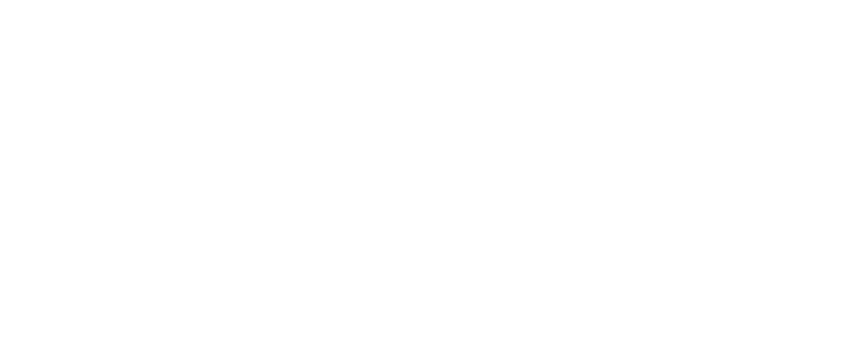
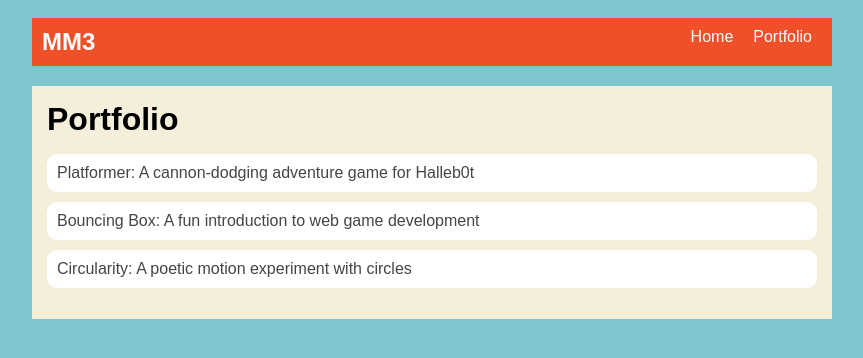
Before and after one commit to mikeymcbride3/mikeymcbride3.github-io, a plain HTML site: page portfolio.html in a window 1280 px wide. Shown: the whole page, without its empty margins (208-1071 px from the left). Drawn offline with Linux system fonts and the light colour scheme.

Commit message:
bouncing box

```diff
--- a/index.html
+++ b/index.html
@@ -1,13 +1,51 @@
 <!DOCTYPE html>
 <html>
   <head>
-    <title>CHANGE ME</title>
+    <title>Mikey Website</title>
+    <link rel="stylesheet" href="style.css">
   </head>
 
   <body>
-    <!-- All content goes here -->
+    <!-- Visible HTML elements GO HERE  -->
     <div id="all-contents">
 
+      <nav>
+        <h1>MM3</h1>
+        <ul id="nav-ul">
+            <li class="nav-li">
+                <a href="index.html"> Home </a>
+            </li>
+            <li class="nav-li">
+                <a href="portfolio.html"> Portfolio </a>
+            </li>
+        </ul>
+      </nav>
+
+      <main>
+        <!-- Sidebar section -->
+        <div class="sidebar">
+          <img class="sidebar-img" src="https://bmw.scene7.com/is/image/BMW/g80_stage_dsk_fb?qlt=80&wid=1024&fmt=webp">
+        </div>
+
+        <!-- Content Section -->
+
+        <div class="content">
+
+            <h1>Mikey Mcbride</h1>
+            <p>Senior at Geroge Washington Carver High School</p>
+             <!-- Interests section -->
+
+              <div id="interests">
+                <h3>Interest</h3>
+                <ul>
+                    <li>Basketball</li>
+                    <li>Rapping</li>
+                    <li>Intense Meditation</li>
+                </ul>
+              </div>
+
+        </div>
+      </main>
     </div>
   </body>
 </html>
--- a/portfolio.html
+++ b/portfolio.html
@@ -0,0 +1,41 @@
+<!DOCTYPE html>
+<html>
+  <head>
+    <title>MM3</title>
+    <link rel="stylesheet" href="style.css" />
+  </head>
+
+  <body>
+    <!-- All content goes here -->
+    <div id="all-contents">
+      <nav>
+        <h1>MM3</h1>
+        <ul id="nav-ul">
+           <li class="nav-li">
+                <a href="index.html">Home</a>
+            </li>
+            <li class="nav-li">
+                <a href="portfolio.html">Portfolio</a>
+            </li>
+        </ul>
+      </nav>
+
+      <main>
+        <div class="content">
+            <h1>Portfolio</h1>
+            <ul id="portfolio">
+                <li>
+                    <a href="fsd-projects/platformer/">Platformer: A cannon-dodging adventure game for Halleb0t</a>
+                </li>
+                <li>
+                    <a href="fsd-projects/bouncing-box/">Bouncing Box: A fun introduction to web game development</a>
+                </li>
+                <li>
+                    <a href="fsd-projects/circularity/">Circularity: A poetic motion experiment with circles</a>
+                </li>
+            </ul>
+        </div>
+      </main>
+    </div>
+  </body>
+</html>
--- a/style.css
+++ b/style.css
@@ -0,0 +1,101 @@
+body {
+    background: rgb(125, 198, 205);
+    color: rgb(45, 45, 45);
+    padding: 10px;
+    font-family: Arial, sans-serif;
+}
+
+#all-contents {
+    max-width: 800px;
+    margin: auto;
+}
+
+/* navigation menu */
+nav {
+    background: rgb(239, 80, 41);
+    margin: 0 auto;
+    display: flex;
+    padding: 10px;
+}
+
+h1 {
+    display: flex;
+    align-items: center;
+    color: white;
+    flex: 1;
+    margin: 0;
+}
+
+#nav-ul {
+    list-style-type: none;
+    margin: 0;
+    padding: 0;
+    display: flex;
+}
+
+.nav-li {
+    display: inline-block;
+    padding: 0 10px;
+}
+
+a {
+    text-decoration: none;
+    color: #fff;
+}
+
+/* main container area beneath menu */
+main {
+    background: rgb(245, 238, 219);
+    display: flex;
+    margin-top: 20px;
+}
+
+.sidebar {
+    margin-right: 25px;
+    padding: 10px;
+}
+
+.sidebar-img {
+    width: 200px;
+}
+
+.content {
+    flex: 1;
+    padding: 15px;
+}
+
+/* interests section styles */
+#interests {
+    border: 4px silver ridge;
+    padding: 8px;
+    margin-top: 20px;
+}
+
+h2, h3 {
+    margin: 0px;
+}
+/* Portfolio styles */
+.content h1 {
+  color: black;
+}
+
+#portfolio {
+  list-style-type: none;
+  padding-left: 0;
+}
+
+#portfolio li {
+  background: #fff;
+  padding: 10px;
+  border-radius: 10px;
+  margin-bottom: 10px;
+}
+
+#portfolio li:hover {
+  background: #eee;
+}
+
+#portfolio a {
+  text-decoration: none;
+  color: #454545;
+}
```
Also changed, not shown: fsd-projects/bouncing-box/index.html (+24 -6 lines), fsd-projects/platformer/platformer.js (+53 -24 lines).
